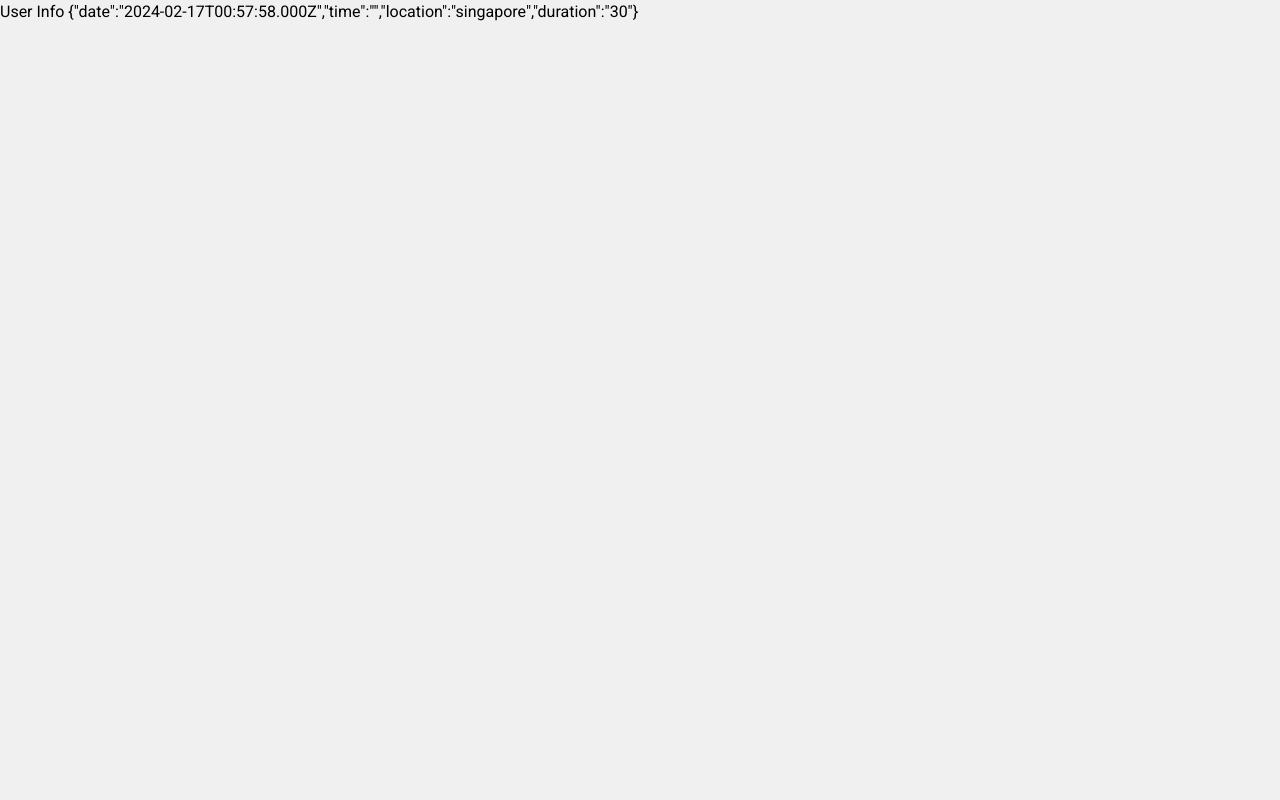
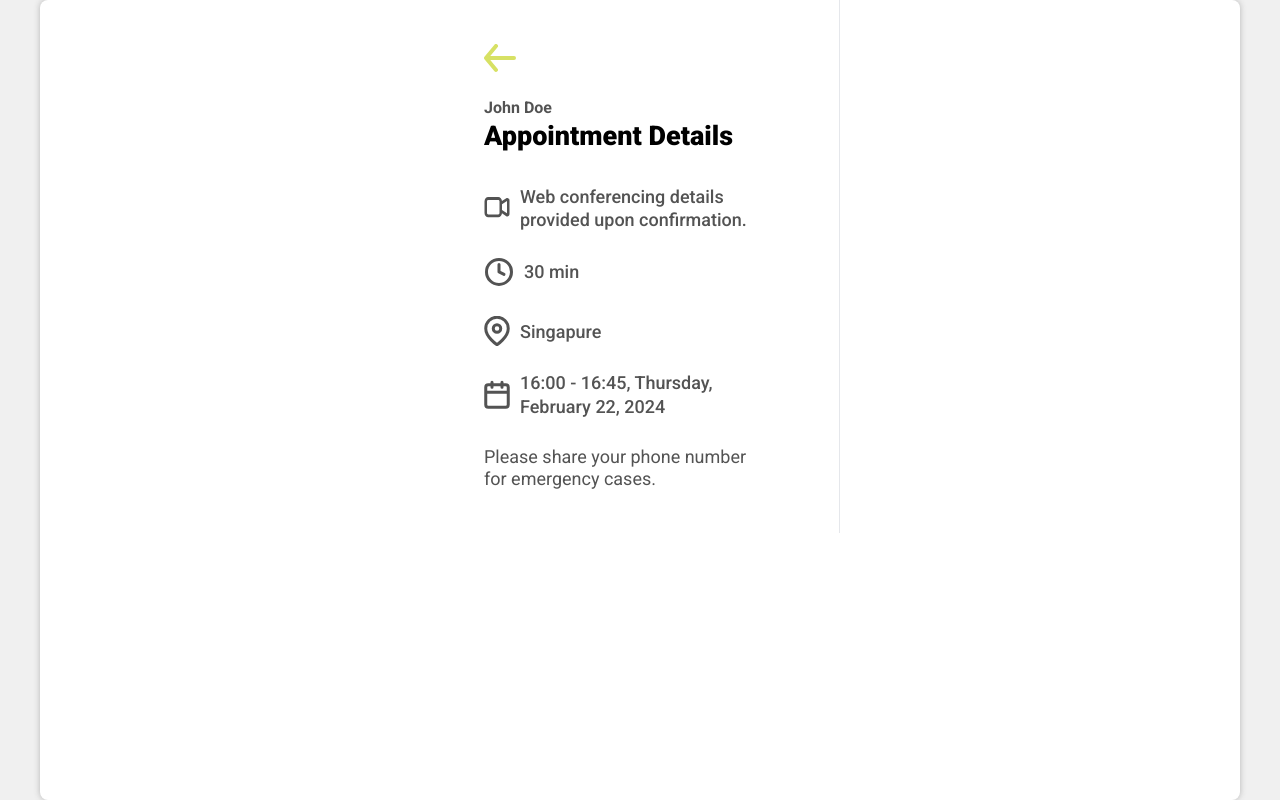
Before and after one commit to hmassareli/minthouse-booking, a Next.js app: page /user-info in a window 1280 px wide. Built offline with nearby package versions, Linux system fonts and the light colour scheme.

Commit message:
feat: add left side of user-info page

```diff
--- a/src/app/layout.tsx
+++ b/src/app/layout.tsx
@@ -2,7 +2,10 @@ import { Provider } from "jotai";
 import type { Metadata } from "next";
 import { Roboto } from "next/font/google";
 import "./globals.css";
-const roboto = Roboto({ subsets: ["latin"], weight: ["400", "700", "500"] });
+const roboto = Roboto({
+  subsets: ["latin"],
+  weight: ["400", "700", "500", "900"],
+});
 
 export const metadata: Metadata = {
   title: "Minthouse Booking",
--- a/src/app/page.tsx
+++ b/src/app/page.tsx
@@ -12,7 +12,7 @@ import { getAvailableSlots } from "@/utils";
 import { MenuItem } from "@mui/material";
 import dayjs from "dayjs";
 import { useAtom, useSetAtom } from "jotai";
-import { useRouter } from "next/navigation";
+import Link from "next/link";
 import { useState } from "react";
 import BasicDateCalendar from "./../components/DatePicker";
 
@@ -35,7 +35,6 @@ export default function Home() {
     }
   };
 
-  const router = useRouter();
   return (
     <main className=" flex min-h-screen flex-col items-center justify-center">
       <Card className="main-card">
@@ -148,15 +147,16 @@ export default function Home() {
                       >
                         {formattedTime}
                       </div>
-                      <div
-                        onClick={() => router.push("/user-info")}
+                      <Link
+                        href="/user-info"
+                        shallow
                         className={
                           (!isSlotSelected && "hidden") +
                           " h-16 flex transition-all duration-75 justify-center rounded-md items-center cursor-pointer hover:bg-[#b7c050] text-white font-medium bg-[#D7E164] w-1/2"
                         }
                       >
                         Next
-                      </div>
+                      </Link>
                     </div>
                   );
                 })}
--- a/src/app/user-info/page.tsx
+++ b/src/app/user-info/page.tsx
@@ -1,12 +1,61 @@
 "use client";
 import { MeetingAtom } from "@/atoms";
+import ArrowBackIcon from "@/components/ArrowBackIcon";
+import CalendarIcon from "@/components/CalendarIcon";
+import Card from "@/components/Card";
+import ClockIcon from "@/components/ClockIcon";
+import PinIcon from "@/components/PinIcon";
+import VideoIcon from "@/components/VideoIcon";
 import { useAtom } from "jotai";
+import Link from "next/link";
+import "./user-info.css";
 
 export default function UserInfo() {
   const [meetingAtom] = useAtom(MeetingAtom);
+
   return (
-    <div>
-      <h1>User Info {JSON.stringify(meetingAtom)}</h1>
-    </div>
+    <main className="flex min-h-screen flex-col items-center justify-center">
+      <Card
+        className={
+          "main-card m-auto w-full xl:w-[1200px] transition-all duration-200  "
+        }
+      >
+        <div className="p-11 xl:border-r min-w-[400px] font-medium text-[#535353]">
+          <Link href={"/"}>
+            <ArrowBackIcon className="cursor-pointer mb-7" />
+          </Link>
+          <p className="text-[16px] leading-none font-semibold">John Doe</p>
+          <h1 className="text-[27px] font-extrabold text-black mb-7">
+            Appointment Details
+          </h1>
+          <div className="appointment-details">
+            <div className="flex">
+              <VideoIcon />
+              <p>
+                Web conferencing details
+                <br /> provided upon confirmation.
+              </p>
+            </div>
+            <div className="flex">
+              <ClockIcon />
+              30 min
+            </div>
+            <div className="flex">
+              <PinIcon />
+              Singapure
+            </div>
+            <div className="flex">
+              <CalendarIcon />
+              16:00 - 16:45, Thursday,
+              <br /> February 22, 2024
+            </div>
+            <p className="mt-2 leading-[1.2] font-light">
+              Please share your phone number
+              <br /> for emergency cases.
+            </p>
+          </div>
+        </div>
+      </Card>
+    </main>
   );
 }
--- /dev/null
+++ b/src/app/user-info/user-info.css
@@ -0,0 +1,18 @@
+.appointment-details {
+  display: flex;
+  flex-direction: column;
+  gap: 20px;
+}
+.appointment-details > div {
+  min-height: 40px;
+  display: flex;
+  align-items: center;
+  gap: 10px;
+  min-width: 280px;
+}
+.appointment-details > div {
+  line-height: 1.3;
+}
+.appointment-details > div > svg {
+  height: 100%;
+}
--- /dev/null
+++ b/src/components/ArrowBackIcon.tsx
@@ -0,0 +1,26 @@
+function ArrowBackIcon({
+  className,
+  onClick,
+}: {
+  className?: string;
+  onClick?: () => void;
+}) {
+  return (
+    <svg
+      xmlns="http://www.w3.org/2000/svg"
+      width="32"
+      height="28"
+      fill="none"
+      viewBox="0 0 32 28"
+      className={className}
+      onClick={onClick}
+    >
+      <path
+        fill="#D7E164"
+        d="M30 12.002H6.28l7.26-8.72a2.002 2.002 0 10-3.08-2.56l-10 12a2.382 2.382 0 00-.18.3c0 .1 0 .16-.14.26a2 2 0 00-.14.72 2 2 0 00.14.72c0 .1 0 .16.14.26.053.105.113.205.18.3l10 12a2 2 0 001.54.72 2 2 0 001.54-3.28l-7.26-8.72H30a2 2 0 000-4z"
+      ></path>
+    </svg>
+  );
+}
+
+export default ArrowBackIcon;
--- /dev/null
+++ b/src/components/CalendarIcon.tsx
@@ -0,0 +1,21 @@
+function Icon() {
+  return (
+    <svg
+      xmlns="http://www.w3.org/2000/svg"
+      width="26"
+      height="29"
+      fill="none"
+      viewBox="0 0 26 29"
+    >
+      <path
+        stroke="#535353"
+        strokeLinecap="round"
+        strokeLinejoin="round"
+        strokeWidth="3"
+        d="M21.75 4.667H4.25a2.5 2.5 0 00-2.5 2.5v17.5a2.5 2.5 0 002.5 2.5h17.5a2.5 2.5 0 002.5-2.5v-17.5a2.5 2.5 0 00-2.5-2.5zM18 2.167v5M8 2.167v5M1.75 12.167h22.5"
+      ></path>
+    </svg>
+  );
+}
+
+export default Icon;
--- /dev/null
+++ b/src/components/ClockIcon.tsx
@@ -0,0 +1,28 @@
+function Icon() {
+  return (
+    <svg
+      xmlns="http://www.w3.org/2000/svg"
+      width="30"
+      height="31"
+      fill="none"
+      viewBox="0 0 30 31"
+    >
+      <path
+        stroke="#535353"
+        strokeLinecap="round"
+        strokeLinejoin="round"
+        strokeWidth="3"
+        d="M15 28.389c6.904 0 12.5-5.597 12.5-12.5 0-6.904-5.596-12.5-12.5-12.5S2.5 8.985 2.5 15.889c0 6.903 5.596 12.5 12.5 12.5z"
+      ></path>
+      <path
+        stroke="#535353"
+        strokeLinecap="round"
+        strokeLinejoin="round"
+        strokeWidth="3"
+        d="M15 8.389v7.5l5 2.5"
+      ></path>
+    </svg>
+  );
+}
+
+export default Icon;
--- /dev/null
+++ b/src/components/PinIcon.tsx
@@ -0,0 +1,28 @@
+function Icon() {
+  return (
+    <svg
+      xmlns="http://www.w3.org/2000/svg"
+      width="26"
+      height="30"
+      fill="none"
+      viewBox="0 0 26 30"
+    >
+      <path
+        stroke="#535353"
+        strokeLinecap="round"
+        strokeLinejoin="round"
+        strokeWidth="3"
+        d="M24.25 12.5C24.25 21.25 13 28.75 13 28.75S1.75 21.25 1.75 12.5a11.25 11.25 0 1122.5 0z"
+      ></path>
+      <path
+        stroke="#535353"
+        strokeLinecap="round"
+        strokeLinejoin="round"
+        strokeWidth="3"
+        d="M13 16.25a3.75 3.75 0 100-7.5 3.75 3.75 0 000 7.5z"
+      ></path>
+    </svg>
+  );
+}
+
+export default Icon;
--- /dev/null
+++ b/src/components/VideoIcon.tsx
@@ -0,0 +1,18 @@
+function Icon() {
+  return (
+    <svg
+      xmlns="http://www.w3.org/2000/svg"
+      width="26"
+      height="21"
+      fill="none"
+      viewBox="0 0 26 21"
+    >
+      <path
+        fill="#535353"
+        d="M4.25.098C2.194.098.5 2.04.5 4.399v11.614c0 2.358 1.694 4.301 3.75 4.301h10c1.953 0 3.563-1.76 3.72-3.957l4.293 2.823c1.389.913 3.237-.314 3.237-2.15V3.382c0-1.837-1.848-3.065-3.237-2.151L17.97 4.055C17.813 1.857 16.203.098 14.25.098h-10zm10 2.867c.714 0 1.25.615 1.25 1.434v11.614c0 .819-.536 1.433-1.25 1.433h-10c-.714 0-1.25-.614-1.25-1.433V4.399c0-.819.531-1.434 1.245-1.434H14.25zM23 4.055V16.36l-5-3.288V7.34l5-3.285z"
+      ></path>
+    </svg>
+  );
+}
+
+export default Icon;
```
